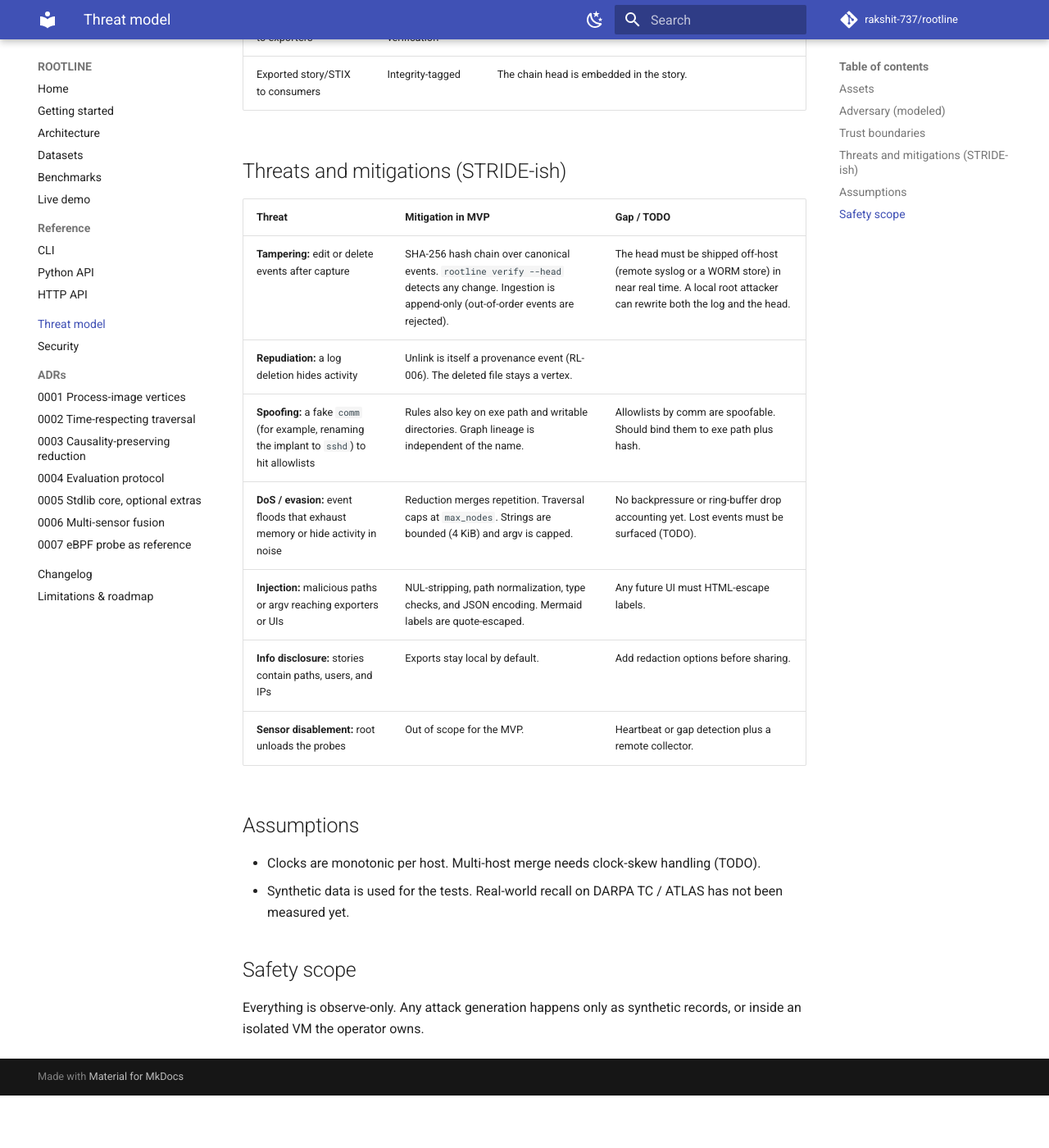
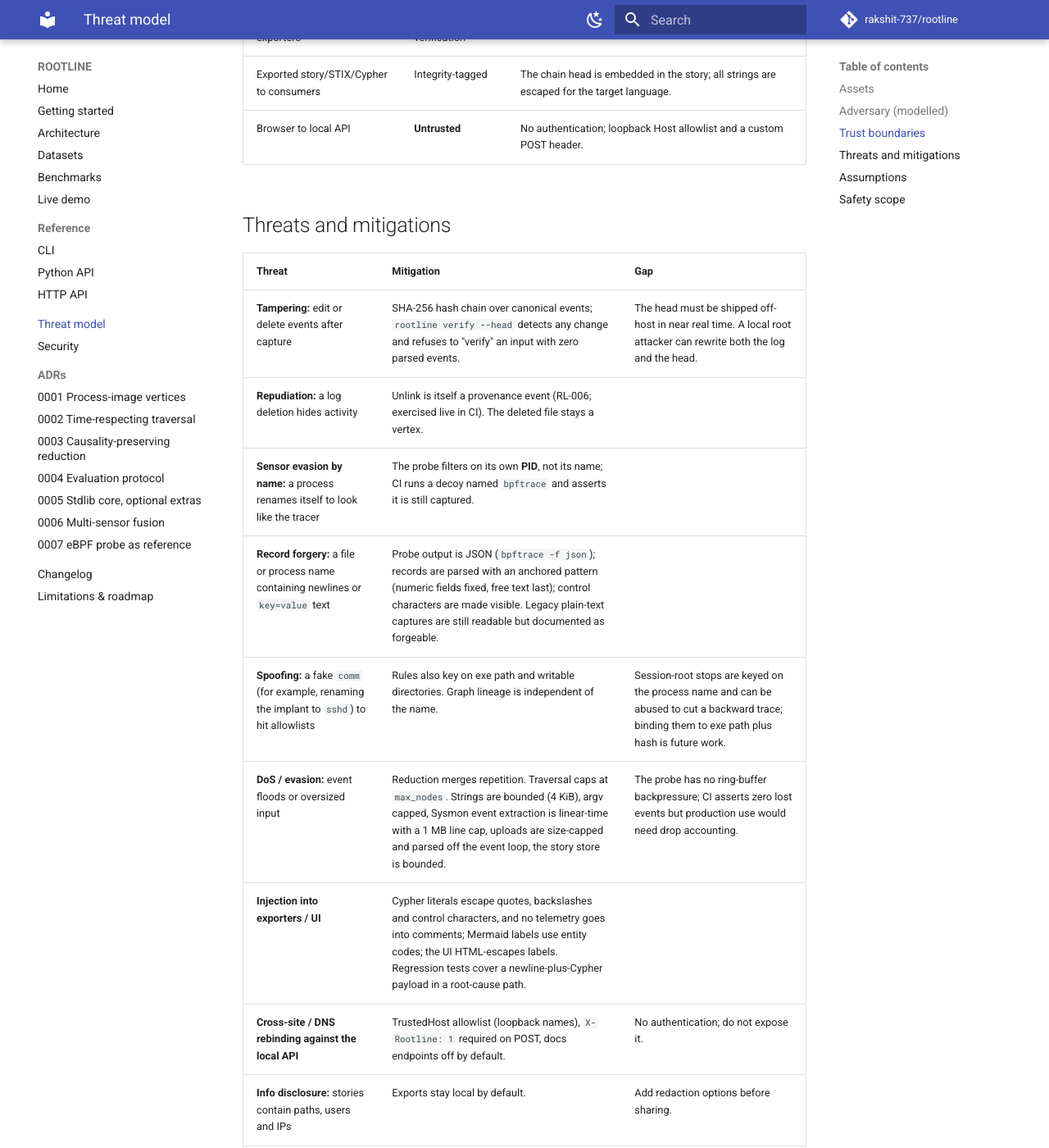
Before and after one commit to rakshit-737/rootline, an MkDocs documentation site: the page built from docs/threat-model.md, in a window 1280 px wide and 1400 px high, scrolled down 783 px. Shown: the whole window at 82% size. Built offline with MkDocs 1.6.1 and Material for MkDocs 9.7.7, drawn with Linux system fonts in a browser that asks for light colours; comment, search, counter and statistics services are not loaded; before the commit the page ends 2119 px from its top, so only the background shows below that; some of the changed text lies outside the part shown.

Commit message:
docs(security): refresh SECURITY and THREAT_MODEL; Docker healthcheck, loopback publishing, Neo4j password from env (random in CI)
Co-Authored-By: Claude <noreply@anthropic.com>

```diff
--- a/THREAT_MODEL.md
+++ b/THREAT_MODEL.md
@@ -1,36 +1,40 @@
 # ROOTLINE Threat Model
 
 ## Assets
-- The monitored host (a lab VM).
+- The monitored host (a lab VM or a CI runner).
 - The **provenance record**: the event stream, the graph, and the hash-chain head.
-- The derived artifacts (story JSON, STIX) that downstream tools such as REVENANT and CTI trust.
+- The derived artefacts (story JSON, STIX, Cypher) that downstream tools such as REVENANT, CTI platforms and Neo4j trust.
 
-## Adversary (modeled)
-A local intruder with user-level access who may escalate to root. Their goals are persistence, credential theft, lateral-movement prep, and **telemetry evasion**: deleting logs, editing records, and flooding the sensor.
+## Adversary (modelled)
+A local intruder with user-level access who may escalate to root. Their goals are persistence, credential theft, lateral-movement preparation, and **telemetry evasion**: deleting logs, editing records, flooding the sensor, or making their own activity invisible to it.
 
 ## Trust boundaries
 | Boundary | Trust | Notes |
 | --- | --- | --- |
 | Kernel (eBPF capture) to ingester | Semi-trusted | Capture happens in-kernel, which makes it harder to tamper with than userland logs. A root attacker can still unload probes. |
-| Raw records to normalizer | **Untrusted** | Records may be attacker-influenced (argv, paths, comm). |
+| Raw records to normaliser | **Untrusted** | Paths and process names are attacker-chosen. |
 | Graph and hash chain to exporters | Trusted, after verification | |
-| Exported story/STIX to consumers | Integrity-tagged | The chain head is embedded in the story. |
+| Exported story/STIX/Cypher to consumers | Integrity-tagged | The chain head is embedded in the story; all strings are escaped for the target language. |
+| Browser to local API | **Untrusted** | No authentication; loopback Host allowlist and a custom POST header. |
 
-## Threats and mitigations (STRIDE-ish)
+## Threats and mitigations
 
-| Threat | Mitigation in MVP | Gap / TODO |
+| Threat | Mitigation | Gap |
 | --- | --- | --- |
-| **Tampering:** edit or delete events after capture | SHA-256 hash chain over canonical events. `rootline verify --head` detects any change. Ingestion is append-only (out-of-order events are rejected). | The head must be shipped off-host (remote syslog or a WORM store) in near real time. A local root attacker can rewrite both the log and the head. |
-| **Repudiation:** a log deletion hides activity | Unlink is itself a provenance event (RL-006). The deleted file stays a vertex. | |
-| **Spoofing:** a fake `comm` (for example, renaming the implant to `sshd`) to hit allowlists | Rules also key on exe path and writable directories. Graph lineage is independent of the name. | Allowlists by comm are spoofable. Should bind them to exe path plus hash. |
-| **DoS / evasion:** event floods that exhaust memory or hide activity in noise | Reduction merges repetition. Traversal caps at `max_nodes`. Strings are bounded (4 KiB) and argv is capped. | No backpressure or ring-buffer drop accounting yet. Lost events must be surfaced (TODO). |
-| **Injection:** malicious paths or argv reaching exporters or UIs | NUL-stripping, path normalization, type checks, and JSON encoding. Mermaid labels are quote-escaped. | Any future UI must HTML-escape labels. |
-| **Info disclosure:** stories contain paths, users, and IPs | Exports stay local by default. | Add redaction options before sharing. |
-| **Sensor disablement:** root unloads the probes | Out of scope for the MVP. | Heartbeat or gap detection plus a remote collector. |
+| **Tampering:** edit or delete events after capture | SHA-256 hash chain over canonical events; `rootline verify --head` detects any change and refuses to "verify" an input with zero parsed events. | The head must be shipped off-host in near real time. A local root attacker can rewrite both the log and the head. |
+| **Repudiation:** a log deletion hides activity | Unlink is itself a provenance event (RL-006; exercised live in CI). The deleted file stays a vertex. | |
+| **Sensor evasion by name:** a process renames itself to look like the tracer | The probe filters on its own **PID**, not its name; CI runs a decoy named `bpftrace` and asserts it is still captured. | |
+| **Record forgery:** a file or process name containing newlines or `key=value` text | Probe output is JSON (`bpftrace -f json`); records are parsed with an anchored pattern (numeric fields fixed, free text last); control characters are made visible. Legacy plain-text captures are still readable but documented as forgeable. | |
+| **Spoofing:** a fake `comm` (for example, renaming the implant to `sshd`) to hit allowlists | Rules also key on exe path and writable directories. Graph lineage is independent of the name. | Session-root stops are keyed on the process name and can be abused to cut a backward trace; binding them to exe path plus hash is future work. |
+| **DoS / evasion:** event floods or oversized input | Reduction merges repetition. Traversal caps at `max_nodes`. Strings are bounded (4 KiB), argv capped, Sysmon event extraction is linear-time with a 1 MB line cap, uploads are size-capped and parsed off the event loop, the story store is bounded. | The probe has no ring-buffer backpressure; CI asserts zero lost events but production use would need drop accounting. |
+| **Injection into exporters / UI** | Cypher literals escape quotes, backslashes and control characters, and no telemetry goes into comments; Mermaid labels use entity codes; the UI HTML-escapes labels. Regression tests cover a newline-plus-Cypher payload in a root-cause path. | |
+| **Cross-site / DNS rebinding against the local API** | TrustedHost allowlist (loopback names), `X-Rootline: 1` required on POST, docs endpoints off by default. | No authentication; do not expose it. |
+| **Info disclosure:** stories contain paths, users and IPs | Exports stay local by default. | Add redaction options before sharing. |
+| **Sensor disablement:** root unloads the probes | Out of scope. | Heartbeat or gap detection plus a remote collector. |
 
 ## Assumptions
-- Clocks are monotonic per host. Multi-host merge needs clock-skew handling (TODO).
-- Synthetic data is used for the tests. Real-world recall on DARPA TC / ATLAS has not been measured yet.
+- Clocks are monotonic per host. Multi-host merge needs clock-skew handling.
+- ATLAS recall and precision are measured on public labelled data (see the Evaluation page); the live probe is exercised only on a scripted, benign chain in CI.
 
 ## Safety scope
-Everything is observe-only. Any attack generation happens only as synthetic records, or inside an isolated VM the operator owns.
+Everything is observe-only. Attack-shaped activity happens only as synthetic records, or as benign scripted commands with dummy files inside a throwaway CI runner.
--- a/docker-compose.yml
+++ b/docker-compose.yml
@@ -8,5 +8,5 @@ services:
   neo4j:
     image: neo4j:5-community
     environment:
-      NEO4J_AUTH: neo4j/rootline-lab   # lab-only default; change it
+      NEO4J_AUTH: neo4j/${NEO4J_PASSWORD:-rootline-lab}   # set NEO4J_PASSWORD; the default is lab-only
     ports: ["127.0.0.1:7474:7474", "127.0.0.1:7687:7687"]
```
Also changed, not shown: SECURITY.md (+9 -4 lines), 2 other files.
